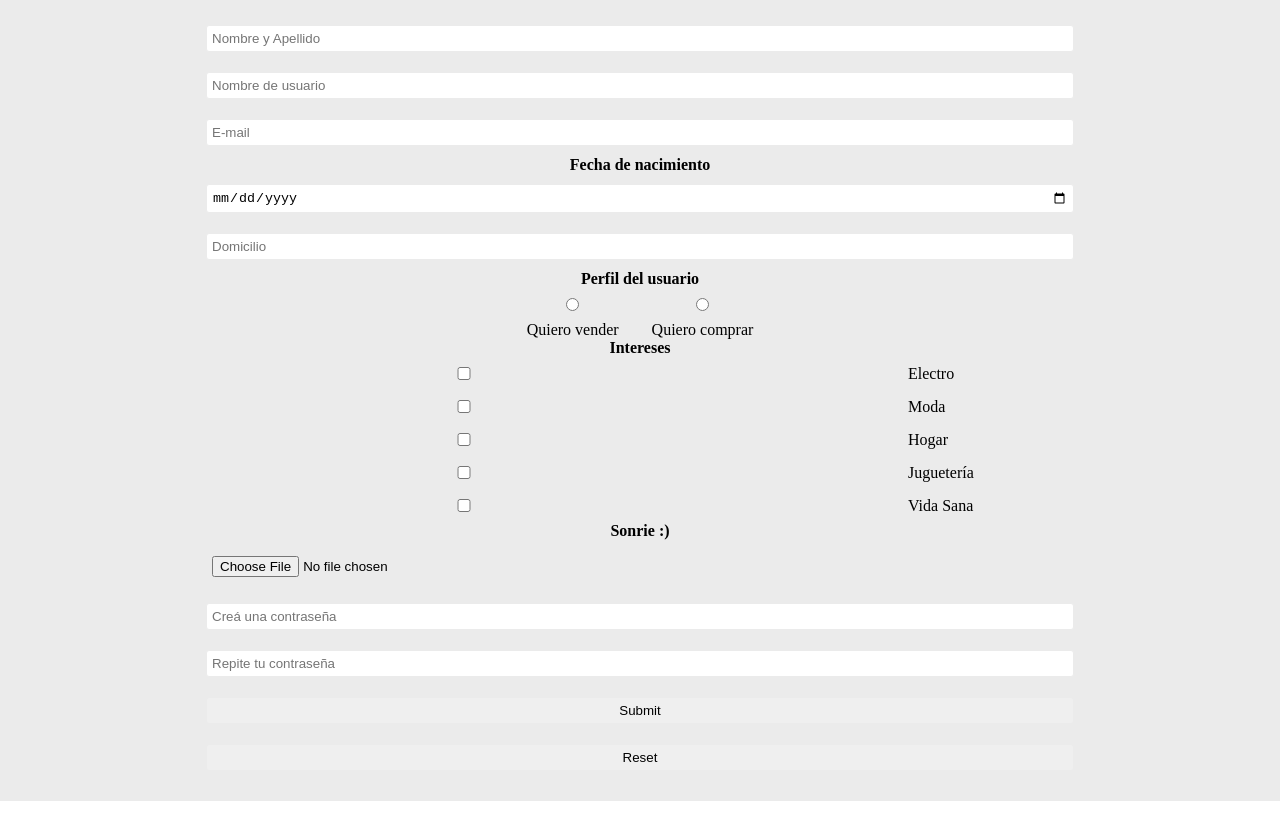
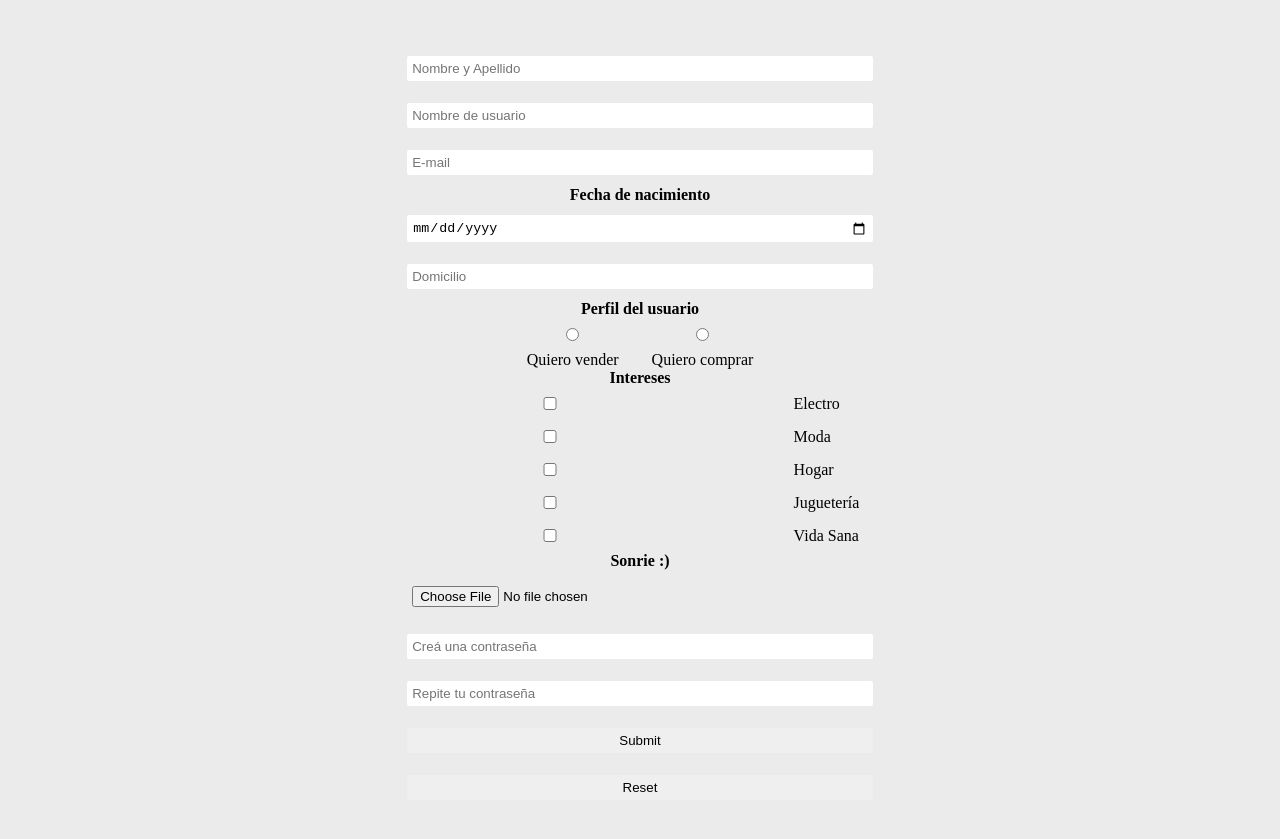
Before and after one commit to matiaslagunas/proyecto-en-playgrownd, a website: page views/register.html in a window 1280 px wide. Shown: the part 53-892 px from the top of the page. Before the commit the page ends 854 px from the top, so only its background shows below. Drawn offline with Linux system fonts and the light colour scheme.

Commit message:
cambios registro

```diff
--- a/app.js
+++ b/app.js
@@ -1,6 +1,5 @@
 const express = require('express');
 const app = express();
-
 const path = require('path');
 const port = process.env.PORT || 3030;
 const viewsPath = path.join(__dirname, 'view');
@@ -10,6 +9,10 @@ app.use(express.static('public'));
 app.listen(port, () => {
     console.log(`El servidor está corriendo en el puerto ${port}`);
 });
+
+
+
+
 
 app.get('/', (req, res) => {
     res.sendFile(path.join(viewsPath, 'home.html'));
--- a/public/css/registro.css
+++ b/public/css/registro.css
@@ -2,6 +2,9 @@
     box-sizing: border-box;
     margin: 0;
     padding: 0;
+}
+body {
+    background-color: #ebebeb;
 }
 
 header {
@@ -22,8 +25,10 @@ header {
 .cont-contenedor-formulario {
     background-color: #ebebeb;
     justify-content: space-between;
-    padding: 20px;
+    padding: 50px;
     text-align: center;
+    width: 60%;
+    margin: 0 auto;
 
 }
 
```
